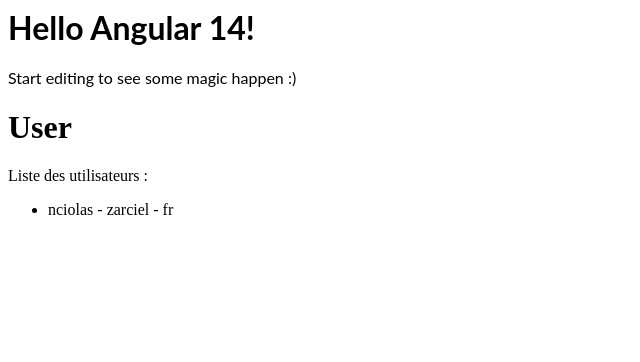
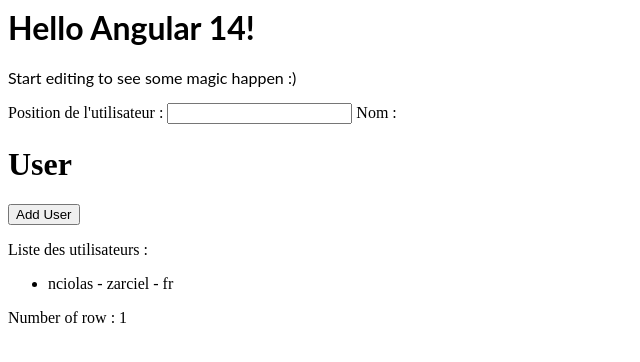
Before and after one commit to zarciel/angular-ivy-qxzbqa, an Angular app: page / in a window 1280 px wide. Shown: the top 362 px of the page, without its empty margins (0-640 px from the left). Built offline with nearby package versions, Linux system fonts and the light colour scheme.

Commit message:
4 files modified

```diff
--- a/src/app/app.component.html
+++ b/src/app/app.component.html
@@ -2,5 +2,9 @@
 <p>
   Start editing to see some magic happen :)
 </p>
+Position de l'utilisateur :
+<input id="number" type="number" /> Nom :
+
+<!--<app-user [position]="positionUser"> </app-user>-->
 
 <app-user> </app-user>
--- a/src/app/user/user.component.html
+++ b/src/app/user/user.component.html
@@ -1,5 +1,10 @@
 <h1>User</h1>
+
+<button (click)="onAddUser()">Add User</button>
 <p>Liste des utilisateurs :</p>
 <ul>
-  <li *ngFor="let user of listUser">{{user.name}} - {{user.nickname}} - {{user.country}}</li>
+  <li *ngFor="let user of listUser">
+    {{user.name}} - {{user.nickname}} - {{user.country}}
+  </li>
 </ul>
+<footer>Number of row : {{this.listUser.length}}</footer>
--- a/src/app/user/user.component.ts
+++ b/src/app/user/user.component.ts
@@ -1,4 +1,4 @@
-import { Component, OnInit } from "@angular/core";
+import { Component, Input, OnInit } from "@angular/core";
 
 @Component({
   selector: "app-user",
@@ -10,10 +10,42 @@
 
   public listUser: user[];
 
+
+ @Input() public position :number;
+
   ngOnInit() {
     this.listUser = new Array<user>();
     this.listUser.push(new user("nciolas", "zarciel", "fr"));
   }
+
+  onAddUser() {
+    this.listUser.push(
+      new user(this.makeid(5), this.makeid(5), this.makeid(2))
+    );
+  }
+
+  takeName(position: number) {
+    if (position >= 0) {
+      return this.listUser[position];
+    } else {
+      return "";
+    }
+  }
+
+  makeid(length) {
+    var result = "";
+    var characters =
+      "ABCDEFGHIJKLMNOPQRSTUVWXYZabcdefghijklmnopqrstuvwxyz0123456789";
+    var charactersLength = characters.length;
+    for (var i = 0; i < length; i++) {
+      result += characters.charAt(Math.floor(Math.random() * charactersLength));
+    }
+    return result;
+  }
+
+  /*numberOfRow() {
+    this.listUser.length;
+  }*/
 }
 
 class user {
```
Also changed, not shown: src/app/app.component.ts (+6 -6 lines).
